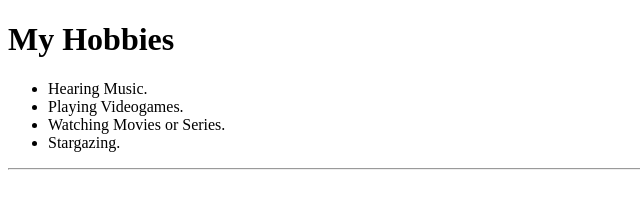
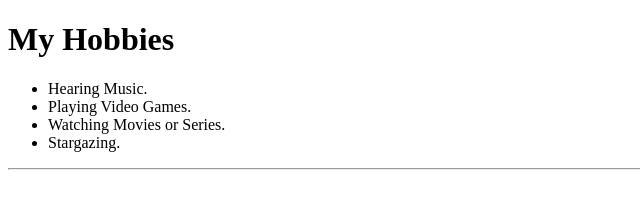
Before and after one commit to BastianRasyid/my-resume, a plain HTML site: page multi_page/hobbies.html in a window 1280 px wide. Shown: the full height of the page, 0-640 px from the left. Drawn offline with Linux system fonts and the light colour scheme.

Commit message:
Add files via upload

```diff
--- a/multi_page/hobbies.html
+++ b/multi_page/hobbies.html
@@ -10,7 +10,7 @@
     <p>
         <ul>
             <li>Hearing Music.</li>
-            <li>Playing Videogames.</li>
+            <li>Playing Video Games.</li>
             <li>Watching Movies or Series.</li>
             <li>Stargazing.</li>
         </ul>
```
